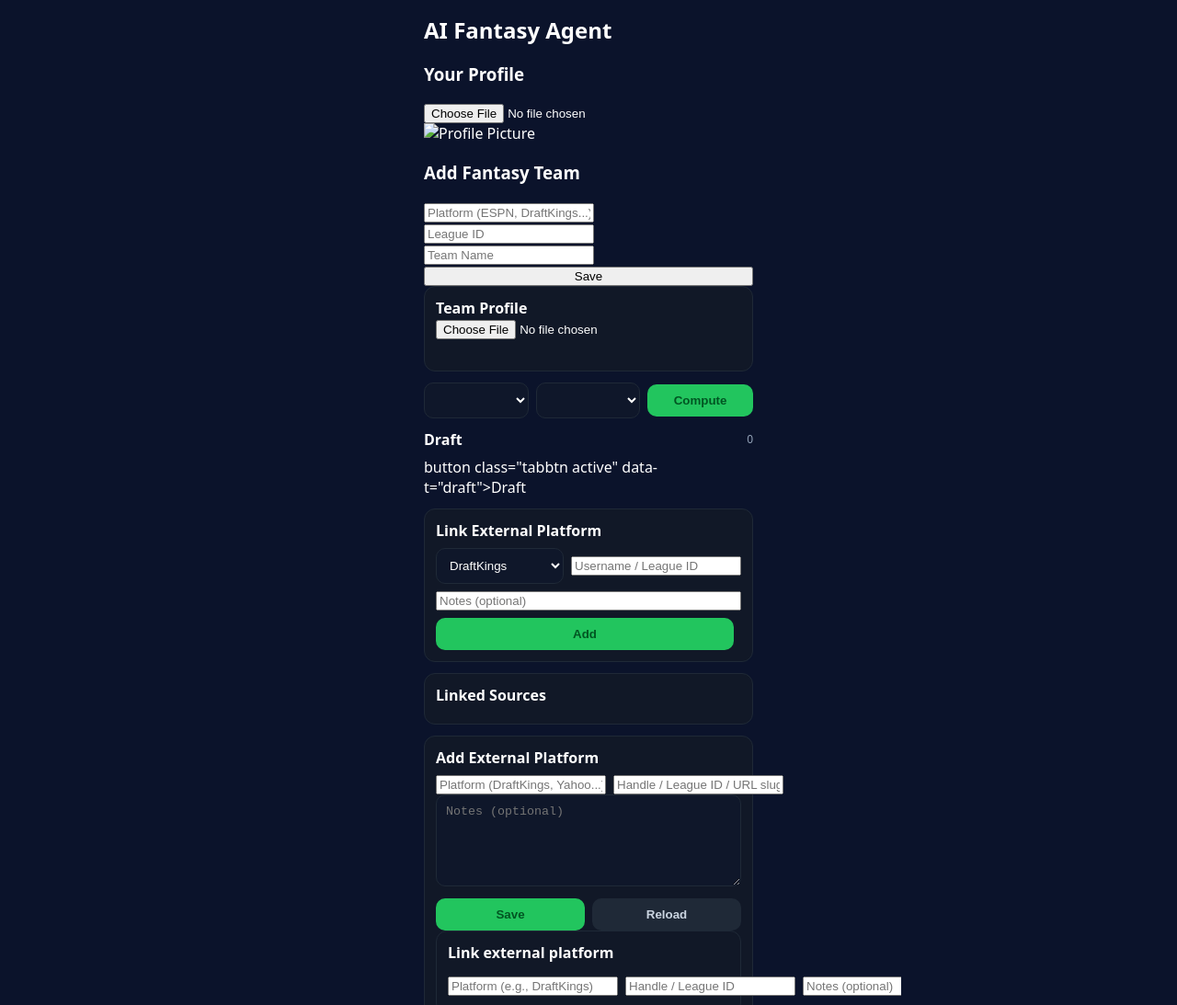
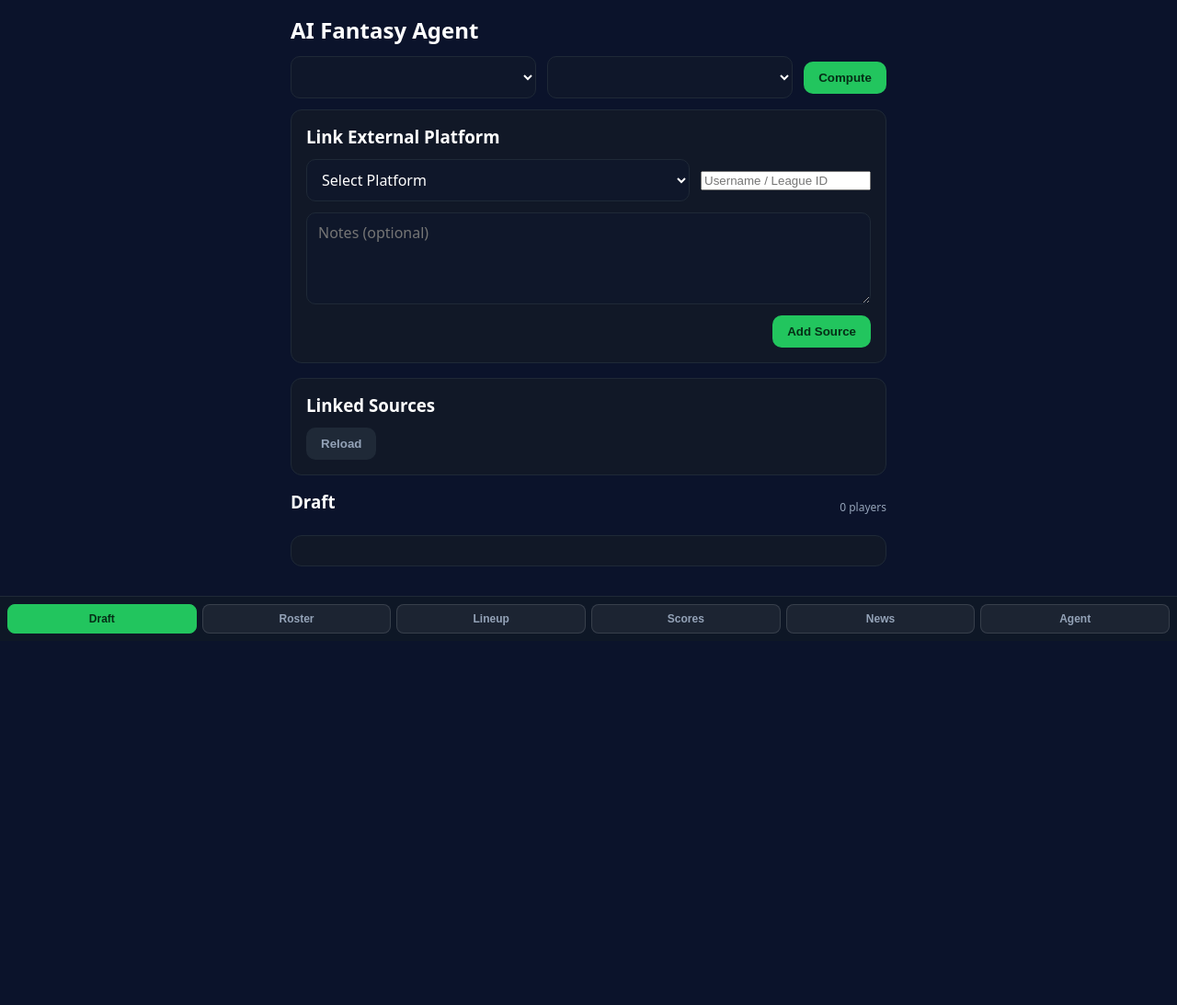
Before and after one commit to HeyBo-AI-Chat/AI-Fantasy-Agent, a plain HTML site: page index.html in a window 1280 px wide. Shown: the top 1093 px of the page at 92% size. After the commit the page ends 800 px from the top, so only its background shows below. Drawn offline with Linux system fonts and the light colour scheme.

Commit message:
Update index.html

```diff
--- a/index.html
+++ b/index.html
@@ -8,149 +8,168 @@
   <meta name="theme-color" content="#0B132B" />
   <link rel="apple-touch-icon" href="/icon-192.png" />
   <style>
-    :root { --bg:#0B132B; --fg:#fff; --muted:#94a3b8; --card:#111827; --accent:#22c55e; }
-    * { box-sizing: border-box; }
-    body { margin:0; font-family: system-ui,-apple-system,Segoe UI,Roboto,Inter,Arial; background:var(--bg); color:var(--fg); }
-    .wrap { max-width:390px; margin:0 auto; padding:16px; }
-    .tabs { position:fixed; left:0; right:0; bottom:0; background:#111827; border-top:1px solid #1f2937; }
-    .tabs .row{ display:flex; max-width:390px; margin:0 auto; }
-    .tabbtn{ flex:1; padding:12px 4px; text-align:center; font-size:14px; color:#cbd5e1; border:none; background:transparent }
-    .tabbtn.active{ color:var(--accent); font-weight:600; }
-    .card{ background:#111827; border:1px solid #1f2937; border-radius:12px; padding:12px; margin-bottom:12px; }
-    .row { display:flex; gap:8px; align-items:center; }
-    .row.spread{ justify-content:space-between; }
-    .btn{ background:var(--accent); color:#052; border:none; border-radius:10px; padding:10px 12px; font-weight:600; }
-    .btn.muted{ background:#1f2937; color:#cbd5e1; }
-    .input, select, textarea { width:100%; background:#0f172a; color:#fff; border:1px solid #1f2937; border-radius:10px; padding:10px; }
-    textarea{ min-height:100px; }
-    .hide { display:none; }
-    .badge { font-size:12px; color:#94a3b8 }
-    a.card { display:block; color:inherit; text-decoration:none; }
-/* Utility */
-.hidden { display: none !important; }
-.active { opacity: 1; }
+    /* VARIABLES & RESET */
+    :root {
+      --bg: #0B132B;
+      --fg: #fff;
+      --muted: #94a3b8;
+      --card: #111827;
+      --border: #1f2937;
+      --accent: #22c55e;
+      --accent-dark: #052e16; /* Darker color for text on accent bg */
+    }
+    * {
+      box-sizing: border-box;
+    }
+    html, body {
+      overflow-x: hidden;
+    }
+    body {
+      margin: 0;
+      padding-bottom: 84px; /* Space for sticky nav */
+      font-family: system-ui, -apple-system, Segoe UI, Roboto, Inter, Arial, sans-serif;
+      background: var(--bg);
+      color: var(--fg);
+    }
 
-/* Page container */
-.container, main, body {
+    /* LAYOUT & WRAPPER */
+    .wrap {
       max-width: 680px;
       margin: 0 auto;
-  padding: 0 12px;
-  box-sizing: border-box;
+      padding: 16px;
     }
 
-/* Make inputs/buttons full-width by default on phones */
-input[type="text"],
-input[type="number"],
-input[type="file"],
-select,
-textarea,
-button {
-  width: 100%;
-  box-sizing: border-box;
+    /* TYPOGRAPHY & HELPERS */
+    h2, h3 {
+      margin: 0 0 12px 0;
+      font-weight: 600;
+    }
+    .badge {
+      font-size: 12px;
+      color: var(--muted);
+    }
+    .hidden {
+      display: none !important;
     }
 
-/* Two-up controls collapse to one column on small screens */
-.grid-2 {
-  display: grid;
-  grid-template-columns: 1fr 1fr;
+    /* COMPONENTS */
+    .card {
+      background: var(--card);
+      border: 1px solid var(--border);
+      border-radius: 12px;
+      padding: 16px;
+      margin-bottom: 16px;
+    }
+    a.card {
+      display: block;
+      color: inherit;
+      text-decoration: none;
+    }
+    .row {
+      display: flex;
       gap: 12px;
+      align-items: center;
+      margin-bottom: 12px;
     }
-@media (max-width: 480px) {
-  .grid-2 {
-    grid-template-columns: 1fr;
+    .row.spread {
+      justify-content: space-between;
     }
+    .row:last-child {
+      margin-bottom: 0;
     }
 
-/* Cards/sections */
-.section {
-  background: rgba(255,255,255,0.03);
-  border: 1px solid rgba(255,255,255,0.06);
+    /* FORMS & INPUTS */
+    .input, input[type="text"], input[type="file"], input[type="number"], select, textarea {
+      width: 100%;
+      background: #0f172a;
+      color: var(--fg);
+      border: 1px solid var(--border);
       border-radius: 10px;
-  padding: 12px;
-  margin: 14px 0;
+      padding: 10px 12px;
+      font-family: inherit;
+      font-size: 1rem;
+    }
+    textarea {
+      min-height: 100px;
+      resize: vertical;
+    }
+    .btn {
+      width: auto; /* Buttons don't need to be full-width by default */
+      background: var(--accent);
+      color: var(--accent-dark);
+      border: none;
+      border-radius: 10px;
+      padding: 10px 16px;
+      font-weight: 600;
+      cursor: pointer;
+      text-align: center;
+    }
+    .btn.muted {
+      background: var(--border);
+      color: var(--muted);
+    }
+    .btn.full-width {
+      width: 100%;
     }
 
-/* Bottom nav stays visible but doesn’t overlap content */
+    /* STICKY BOTTOM NAVIGATION */
     #tabs {
       position: sticky;
       bottom: 0;
       background: #0e1726;
-  padding: 8px 6px;
+      padding: 8px;
+      padding-bottom: calc(8px + env(safe-area-inset-bottom)); /* iOS safe area */
       display: grid;
       grid-template-columns: repeat(6, 1fr);
       gap: 6px;
+      border-top: 1px solid var(--border);
     }
-#tabs .tabbtn {
-  border: 1px solid rgba(255,255,255,0.12);
-  background: rgba(255,255,255,0.06);
+    .tabbtn {
+      border: 1px solid rgba(255, 255, 255, 0.12);
+      background: rgba(255, 255, 255, 0.06);
+      color: var(--muted);
       padding: 8px 6px;
       border-radius: 8px;
       font-size: 12px;
+      font-weight: 600;
+      cursor: pointer;
     }
-#tabs .tabbtn.active {
-  background: #1fb868;
-  color: #0e1726;
-  border-color: #1fb868;
+    .tabbtn.active {
+      background: var(--accent);
+      color: var(--accent-dark);
+      border-color: var(--accent);
     }
-<section id="tab-draft"></section>
-<section id="tab-roster" class="hidden"></section>
-<section id="tab-lineup" class="hidden"></section>
-<section id="tab-scores" class="hidden"></section>
-<section id="tab-news"   class="hidden"></section>
-<section id="tab-agent"  class="hidden"></section>
-/* content wrapper: fill small screens nicely */
-.wrap { max-width: 600px; width: 100%; margin: 0 auto; padding: 16px; }
 
-/* fixed bottom tabs with safe-area padding */
-.tabs { position: fixed; left: 0; right: 0; bottom: 0; padding-bottom: env(safe-area-inset-bottom); }
-
-/* leave space so content isn't hidden behind tabs */
-body { padding-bottom: 84px; } /* adjust to your .tabs height */
-    /* Kill any accidental horizontal scroll */
-html, body { overflow-x: hidden; }
+    /* Player specific styles */
+    .player-row {
+      display: flex;
+      justify-content: space-between;
+      padding: 8px 0;
+      border-bottom: 1px solid var(--border);
+    }
+    .player-row:last-child {
+      border-bottom: none;
+    }
   </style>
 </head>
 <body>
-<div class="wrap">
-  <h2 style="margin:0 0 8px 0;">AI Fantasy Agent</h2>
 
-  <div id="profile">
-  <h3>Your Profile</h3>
-  <input type="file" id="uploadProfile" accept="image/*" />
-  <img id="profilePreview" src="" alt="Profile Picture" />
-</div>
- <div id="addTeam">
-  <h3>Add Fantasy Team</h3>
-  <input id="platform" placeholder="Platform (ESPN, DraftKings...)" />
-  <input id="leagueId" placeholder="League ID" />
-  <input id="teamName" placeholder="Team Name" />
-  <button id="saveTeam">Save</button>
-</div>
- <div class="card">
-  <b>Team Profile</b>
-  <input type="file" id="avatarFile" accept="image/*" />
-  <img id="avatarPreview" style="max-width:120px;border-radius:8px;margin-top:8px"/>
-</div>
+<main class="wrap">
+  <h2>AI Fantasy Agent</h2>
+
   <!-- season/week controls + compute -->
-  <div class="row" style="gap:8px; margin-bottom:12px;">
+  <div class="row">
     <select id="season"></select>
     <select id="week"></select>
     <button id="btnCompute" class="btn">Compute</button>
   </div>
 
-  <!-- DRAFT -->
-  <section id="tab-draft">
-    <div class="row spread" style="margin:8px 0;">
-      <b>Draft</b><span id="draftCount" class="badge">0</span>
-    </div>
-    <div id="draftList"></div>
- button class="tabbtn active" data-t="draft">Draft</button>
-  </section>
-<!-- External platforms mini form -->
-<div class="card" style="margin-top:12px">
-  <b>Link External Platform</b>
-  <div class="row" style="gap:8px; margin-top:8px">
-    <select id="srcPlatform" style="flex:1">
+  <!-- LINK EXTERNAL PLATFORM FORM -->
+  <div class="card">
+    <h3>Link External Platform</h3>
+    <div class="row">
+      <select id="srcPlatform">
+        <option value="" disabled selected>Select Platform</option>
         <option value="DraftKings">DraftKings</option>
         <option value="FanDuel">FanDuel</option>
         <option value="Yahoo">Yahoo</option>
@@ -158,147 +177,119 @@ html, body { overflow-x: hidden; }
         <option value="Sleeper">Sleeper</option>
         <option value="Other">Other</option>
       </select>
-    <input id="srcHandle" placeholder="Username / League ID" style="flex:1" />
+      <input id="srcHandle" placeholder="Username / League ID" />
     </div>
-  <input id="srcNotes" placeholder="Notes (optional)" style="margin-top:8px; width:100%" />
-  <div class="row spread" style="margin-top:8px">
-    <button id="btnAddSource" class="btn">Add</button>
+    <div class="row">
+      <textarea id="srcNotes" placeholder="Notes (optional)"></textarea>
+    </div>
+    <div class="row spread">
       <span id="srcStatus" class="badge"></span>
+      <button id="btnAddSource" class="btn">Add Source</button>
     </div>
   </div>
 
-<!-- List of saved sources -->
-<div class="card" style="margin-top:8px">
-  <b>Linked Sources</b>
-  <div id="sourcesList" style="margin-top:8px"></div>
+  <!-- LIST OF SAVED SOURCES -->
+  <div class="card">
+    <h3>Linked Sources</h3>
+    <div id="sourcesList">
+      <!-- Sources will be dynamically added here -->
     </div>
+    <button id="btnReloadSources" class="btn muted">Reload</button>
+  </div>
+
+  <!-- ========= TAB PANELS ========= -->
+
+  <!-- DRAFT -->
+  <section id="tab-draft">
+    <div class="row spread">
+      <h3>Draft</h3>
+      <span id="draftCount" class="badge">0 players</span>
+    </div>
+    <div id="draftList" class="card">
+      <!-- Draft list will be dynamically added here -->
+    </div>
+  </section>
+
   <!-- ROSTER -->
-  <section id="tab-roster" class="hide">
-    <div class="row spread" style="margin:8px 0;">
-      <b>Roster</b><span id="rosterCount" class="badge">0</span>
+  <section id="tab-roster" class="hidden">
+    <div class="row spread">
+      <h3>Roster</h3>
+      <span id="rosterCount" class="badge">0 players</span>
     </div>
-    <div id="rosterList"></div>
- <div class="player-row" data-player-id="PLAYER123">
+    <div id="rosterList" class="card">
+        <!-- Roster list will be dynamically added here -->
+    </div>
+  </section>
 
-</div>
-button>
-  <button class="tabbtn" data-t="roster">Roster</button>
-  </section>
-<div class="card" style="margin-top:12px">
-  <b>Add External Platform</b>
-  <div class="row" style="gap:8px; margin-top:8px">
-    <input id="srcPlatform" placeholder="Platform (DraftKings, Yahoo...)" />
-    <input id="srcHandle"   placeholder="Handle / League ID / URL slug" />
-  </div>
-  <textarea id="srcNotes" placeholder="Notes (optional)"></textarea>
-  <div class="row" style="gap:8px; margin-top:8px">
-    <button class="btn" id="btnAddSource">Save</button>
-    <button class="btn muted" id="btnReloadSources">Reload</button>
+  <!-- LINEUP -->
+  <section id="tab-lineup" class="hidden">
+    <div class="row spread">
+      <h3>Lineup</h3>
+      <button id="btnSaveLineup" class="btn">Save Lineup</button>
     </div>
     <div class="card">
-  <b>Link external platform</b>
-  <div class="row" style="gap:8px; margin-top:8px">
-    <input id="srcPlatform" placeholder="Platform (e.g., DraftKings)" />
-    <input id="srcHandle"   placeholder="Handle / League ID" />
-    <input id="srcNotes"    placeholder="Notes (optional)" />
-    <button id="btnAddSource" class="btn">Save</button>
-  </div>
-</div>
-
-<div id="sourcesList" class="card"></div>
-  <div id="sourcesList" style="margin-top:8px"></div>
-</div>
-  <!-- LINEUP -->
-  <section id="tab-lineup" class="hide">
-    <div class="row spread" style="margin:8px 0;">
-      <b>Lineup</b>
-      <button id="btnSaveLineup" class="btn">Save lineup</button>
-    </div>
-    <div class="card">
-      <b>Starters</b>
-      <div id="starters"></div>
-    <div class="player-row" data-player-id="PLAYER123">
-  <div>Stefon Diggs</div>
-  <div>Pts: <span class="pts">0.0</span></div>
+      <h4>Starters</h4>
+      <div id="starters">
+        <!-- Starters will be dynamically added here -->
       </div>
     </div>
     <div class="card">
-      <b>Bench</b>
-      <div id="bench"></div>
-   <div class="player-row" data-player-id="PLAYER123">
-  <div>Stefon Diggs</div>
-  <div>Pts: <span class="pts">0.0</span></div>
+      <h4>Bench</h4>
+      <div id="bench">
+        <!-- Bench players will be dynamically added here -->
       </div>
     </div>
-<button class="tabbtn" data-t="lineup">Lineup</button>
   </section>
 
   <!-- SCORES -->
-  <!-- SCORES -->
-<section id="tab-scores" class="hide">
-  <div class="row spread" style="margin:8px 0">
-    <b>Scores</b>
-    <span id="scoresUpdated" class="badge" style="opacity:.7">—</span>
+  <section id="tab-scores" class="hidden">
+    <div class="row spread">
+      <h3>Scores</h3>
+      <span id="scoresUpdated" class="badge">—</span>
     </div>
-
     <div class="card">
       <div class="row spread">
-      <div><b>Team total</b></div>
-      <div id="teamTotal">0.0</div>
+        <b>Team total</b>
+        <b id="teamTotal">0.0</b>
       </div>
     </div>
-
-  <div id="scoresList"></div>
-<button class="tabbtn" data-t="scores">Scores</button>
-</section>
- <div class="player-row" data-player-id="PLAYER123">
-  <div>Stefon Diggs</div>
-  <div>Pts: <span class="pts">0.0</span></div>
+    <div id="scoresList">
+      <!-- Scores will be dynamically added here -->
     </div>
   </section>
 
   <!-- NEWS -->
-  <section id="tab-news" class="hide">
-    <div class="row spread" style="margin:8px 0;">
-      <b>News & Injuries</b>
+  <section id="tab-news" class="hidden">
+    <div class="row spread">
+      <h3>News & Injuries</h3>
       <button id="btnRefreshNews" class="btn muted">Refresh</button>
     </div>
-    <div id="newsList"></div>
-<button class="tabbtn" data-t="news">News</button>
+    <div id="newsList" class="card">
+      <!-- News items will be dynamically added here -->
+    </div>
   </section>
 
-  <!-- AGENT (voice in/out) -->
-  <section id="tab-agent" class="hide">
-    <div class="row spread" style="margin:8px 0;">
-      <b>Agent</b>
-      <div class="row" style="gap:8px;">
+  <!-- AGENT -->
+  <section id="tab-agent" class="hidden">
+    <div class="row spread">
+      <h3>Agent</h3>
+      <div class="row">
         <button id="btnTTS" class="btn muted" title="Toggle speech output">🔈 Speak: Off</button>
         <button id="btnMic" class="btn" title="Hold to talk">🎤 Hold</button>
       </div>
     </div>
-
-    <div class="card" style="margin-bottom:8px;">
+    <textarea id="agentInput" class="input" placeholder="Ask Agent… e.g. Start/Sit for Week 3"></textarea>
+    <div class="card">
       <div id="voiceStatus" class="badge">Mic idle</div>
     </div>
-
-    <textarea id="agentInput" class="input" placeholder="Ask Agent… e.g. Start/Sit for Week 3"></textarea>
-    <div class="row" style="gap:8px; margin:8px 0;">
-      <button class="tabbtn" data-t="agent">Agent</button>
+    <div id="agentReply" class="card">
+      <!-- Agent's reply will appear here -->
     </div>
-    <div id="agentReply" class="card"></div>
   </section>
 
-  <div style="height:80px"></div>
-</div>
+</main>
 
-<!-- bottom nav -->
-
-<section id="tab-draft"></section>
-<section id="tab-roster" class="hidden"></section>
-<section id="tab-lineup" class="hidden"></section>
-<section id="tab-scores" class="hidden"></section>
-<section id="tab-news"   class="hidden"></section>
-<section id="tab-agent"  class="hidden"></section>
+<!-- BOTTOM NAVIGATION -->
 <nav id="tabs">
   <button type="button" class="tabbtn active" data-t="draft">Draft</button>
   <button type="button" class="tabbtn" data-t="roster">Roster</button>
@@ -307,21 +298,26 @@ button>
   <button type="button" class="tabbtn" data-t="news">News</button>
   <button type="button" class="tabbtn" data-t="agent">Agent</button>
 </nav>
+
+<!-- SCRIPTS -->
 <script src="./config.js" defer></script>
 <script src="./app.js" defer></script>
 <script>
+  // Initialize Service Worker
   if ('serviceWorker' in navigator) {
+    window.addEventListener('load', () => {
       navigator.serviceWorker
         .register('/sw.js', { scope: '/' })
-      .then(r => console.log('SW registered', r.scope))
-      .catch(err => console.warn('SW register failed', err));
+        .then(r => console.log('Service Worker registered with scope:', r.scope))
+        .catch(err => console.warn('Service Worker registration failed:', err));
+    });
   }
+
+  // Remove any leftover demo/placeholder player rows if needed
+  document.addEventListener('DOMContentLoaded', () => {
+    document.querySelectorAll('.player-row-demo').forEach(el => el.remove());
+  });
 </script>
+
 </body>
 </html>
-// Remove any leftover demo points line if present
-document.addEventListener('DOMContentLoaded', () => {
-  const demo = Array.from(document.querySelectorAll('*'))
-    .find(n => n.childNodes && [...n.childNodes].some(c => c.nodeType === 3 && /Stefon Diggs/i.test(c.textContent)));
-  if (demo) demo.remove();
-});
```
Lines whose indentation alone changed are shown as unchanged.
